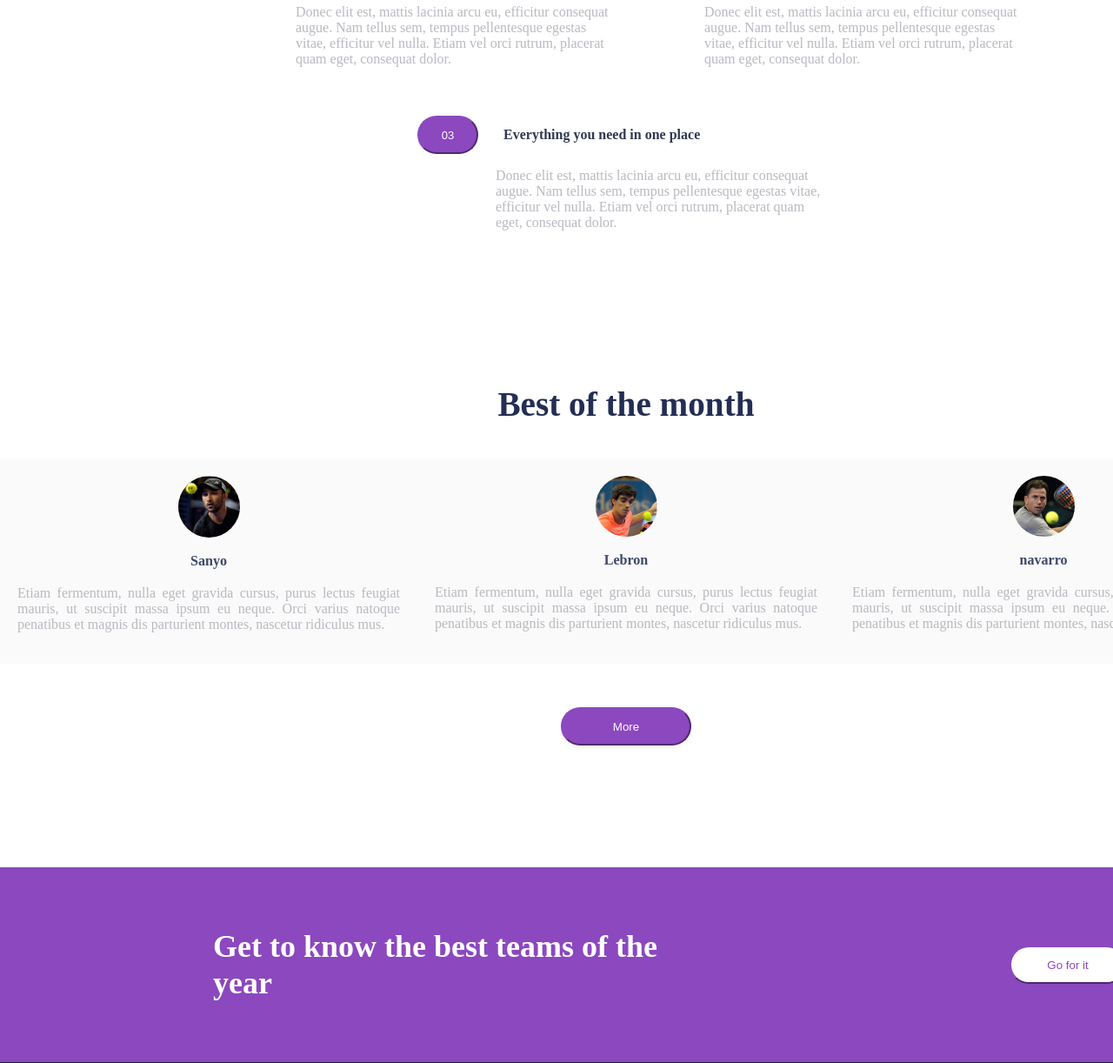
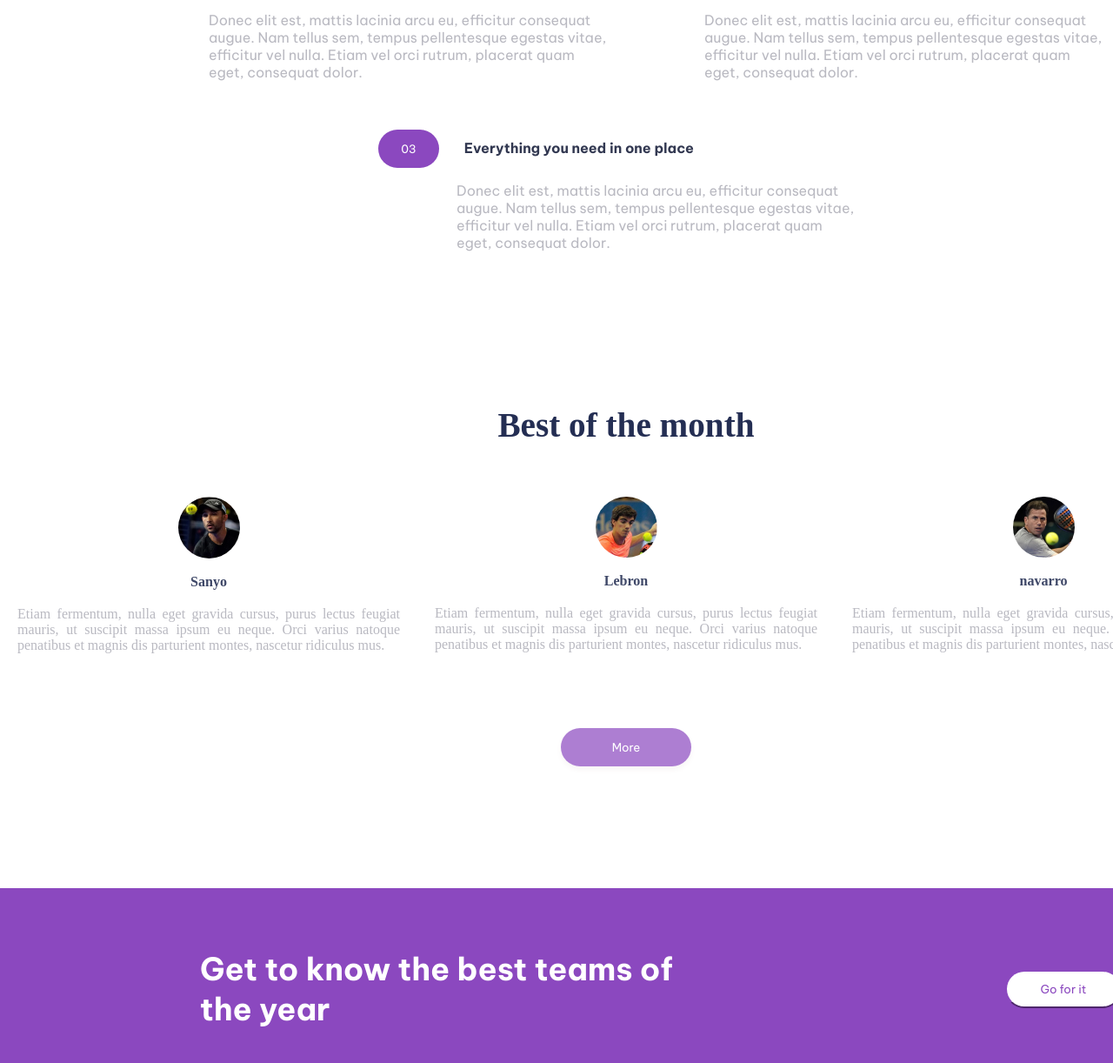
Before and after one commit to leogomez22/trabajo_final_front1, a plain HTML site: page root/index.html in a window 1280 px wide. Shown: the part 933-2155 px from the top of the page at 87% size. Drawn offline with Linux system fonts and the light colour scheme.

Commit message:
lunes a la noche despues de clases

```diff
--- a/root/css/styles.css
+++ b/root/css/styles.css
@@ -1,5 +1,10 @@
 .flex {display: flex;}
 {border: 1px solid red;}
+
+@import url('https://fonts.googleapis.com/css2?family=Be+Vietnam+Pro:wght@400;500;700&family=Inter&family=Karla&display=swap');
+* {
+font-family: 'Be Vietnam Pro', sans-serif;
+}
 
 body {margin: 0px;
 padding: 0px;
@@ -8,7 +13,7 @@ width: 1440px;
 
 
 
-/* header */
+/* --------------------header----------- */
 .contenedor-header {
   width: 100%;
   justify-content: space-between;
@@ -21,12 +26,10 @@ width: 1440px;
   margin: 50px;
   }
 
-
-
-    /* dentro de header el nav */
+/* --------dentro de header el nav---------- */
 
 .logo-azul {
-  width: 73.68px;
+  width: 140px;
   height: 25px;
   left: 199px;
   top: 74.5px;
@@ -41,7 +44,7 @@ width: 1440px;
   text-decoration: none;
   font-size: 1rem;
   align-items: center;
-  color: #242E52;
+
 }
 
 .lista a {text-decoration-line: none;
@@ -54,18 +57,18 @@ flex-direction: row;
 justify-content: center;
 align-items: flex-end;
 padding: 10px;
-width: 134px;
+width: 140px;
 height: 44px;
 background: #8B48BF;
 box-shadow: 0px 4px 7px rgb(248, 246, 246);
 border-radius: 50px;
+border: none;
 color: #FFFFFF;
 }
 
-/* ----------------------Toda la caja donde esta el jugador amarillo grande -----------------------------------*/
+/* ---------------Toda la caja donde esta el jugador amarillo grande -----------------------------------*/
 .cajajugador{
- /*------linea para ver
-  justify-content: space-around;*/
+
   width: 100%;
   margin: 0px;
 
@@ -82,6 +85,7 @@ border: #242E53;
 
 .jugador-amarillo {
 width: 60%;
+padding-left: 40px;
 
 }
 
@@ -93,7 +97,7 @@ width: 60%;
   line-height: 114.6%;
   text-align: right;
   letter-spacing: -0.035em;
-  color: #232C50;}
+  color: #232C50; }
 
 .pamarillo {width: 450px;
     height: 71px;
@@ -126,9 +130,9 @@ width: 60%;
   align-items: center;
   font-size: 36px;
   color: #FFFFFF;
-  width: 40%;
+  width: 70%;
   padding-left: 100px;
-  padding-right: 50px;
+  padding-right: 10px;
 }
 
 .pwhats {
@@ -148,16 +152,16 @@ width: 60%;
 .section1 {
   padding-top: 20px;
   padding-bottom: 20px;
-  padding-left: 250px;
-  padding-right: 250px;
+  padding-left: 150px;
+  padding-right: 150px;
   align-self:center;
 }
 
 .section2 {
   padding-top: 20px;
   padding-bottom: 20px;
-  padding-left: 480px;
-  padding-right: 480px;
+  padding-left: 435px;
+  padding-right: 435px;
   align-self: center;
 }
 
@@ -177,7 +181,7 @@ width: 60%;
   background: #8B48BF;
   border-radius: 50px;
   color: #fffffF;
-  border-color: #8B48BF;
+  border: none;
   color: #ffffff;
   font-size: 13px;
   margin-right: 5px; }
@@ -209,10 +213,6 @@ width: 60%;
       color: #242E53;
       }
 
-.card {
-
-text-align: justify;
-background-color: #FAFAFA;}
 
 .img {
   border-radius: 100px;}
@@ -229,7 +229,6 @@ background-color: #FAFAFA;}
 
 
 .cadajugador {
-
  margin: 20px;
  text-align: center;
 }
@@ -256,11 +255,11 @@ margin: 10px 10px;
   padding: 10px;
   width: 150px;
   height: 44px;
-  background: #8B48BF;
+  background: rgba(139, 72, 191, 0.7);
   box-shadow: 0px 4px 7px rgb(248, 246, 246);
   border-radius: 50px;
   color: #FFFFFF;
-  border-color: #8B48BF;
+  border: none;
    }
 
 .divbutton {
@@ -287,7 +286,7 @@ margin: 10px 10px;
    font-size: 36px;
    color: #FFFFFF;
    width: 40%;
-   padding-left: 100px;
+   padding-left: 80px;
    padding-right: 50px;}
 
 .buttonfoot {
--- a/root/index.html
+++ b/root/index.html
@@ -6,6 +6,9 @@
     <meta name="viewport" content="width=device-width, initial-scale=1.0">
     <title>Proyecto Final</title>
     <link rel="stylesheet" href="./css/styles.css" />
+    <link
+      href="https://fonts.googleapis.com/css2?family=Be+Vietnam+Pro:wght@400;500;700&family=Inter&family=Karla&display=swap"
+      rel="stylesheet"/>
 </head>
 <body>
    <!---------------------------------------menu superior--------------------------------------->
@@ -83,7 +86,7 @@
             <h2 class="h2card">Best of the month</h2>
         </section>
 
-        <section class="flex card" >
+        <section class="flex ">
 
             <article class="cadajugador">
                 <img class="img" src="./img/sanyo.png" alt="sanyo">
@@ -151,7 +154,7 @@
        </div>
 
 
-                 <input class="placeholder" type="text" autocomplete="off" placeholder="Update in your inbox..." >
+    <input class="placeholder" type="text" autocomplete="off" placeholder="Update in your inbox..." >
 
 
     <div class="flex redes">
```
